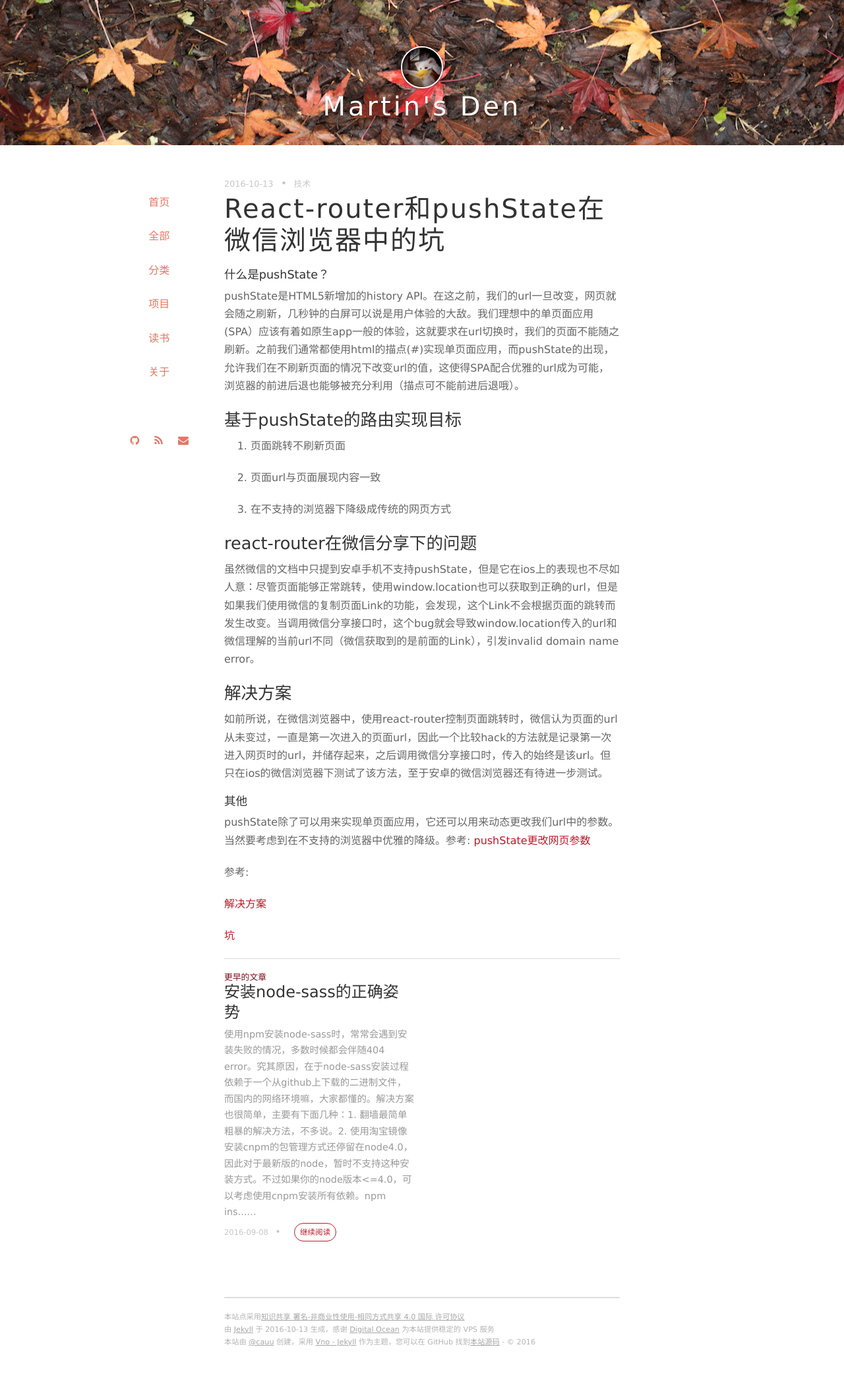
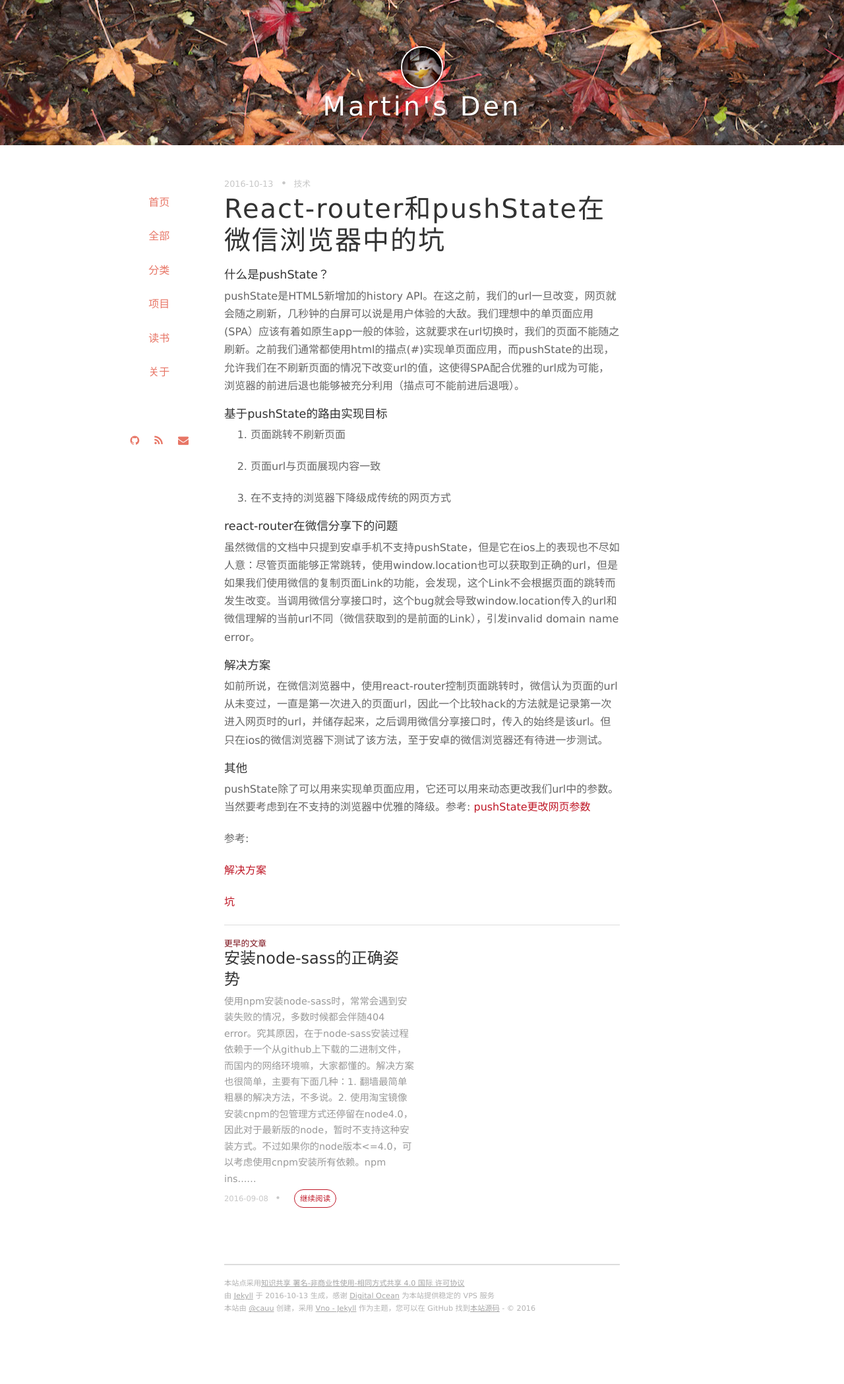
Before and after one commit to cauu/cauu.github.io, a Jekyll site: the page built from _posts/2016-10-13-React-pushState-in-wechat.md, in a window 1280 px wide. Shown: the whole page at 66% size. Built offline with Jekyll 4.4.1, drawn with Linux system fonts in a browser that asks for light colours; nearby versions of some CDN libraries; Markdown is read by kramdown in place of the engine named in the settings; comment, search, counter and statistics services are not loaded; after the commit the page ends 2046 px from its top, so only the background shows below that.

Commit message:
修改标题样式

```diff
--- a/_posts/2016-10-13-React-pushState-in-wechat.md
+++ b/_posts/2016-10-13-React-pushState-in-wechat.md
@@ -8,7 +8,7 @@ date: 2016-10-13
 
 pushState是HTML5新增加的history API。在这之前，我们的url一旦改变，网页就会随之刷新，几秒钟的白屏可以说是用户体验的大敌。我们理想中的单页面应用(SPA）应该有着如原生app一般的体验，这就要求在url切换时，我们的页面不能随之刷新。之前我们通常都使用html的描点(#)实现单页面应用，而pushState的出现，允许我们在不刷新页面的情况下改变url的值，这使得SPA配合优雅的url成为可能，浏览器的前进后退也能够被充分利用（描点可不能前进后退哦）。
 
-### 基于pushState的路由实现目标
+#### 基于pushState的路由实现目标
 
 1. 页面跳转不刷新页面
 
@@ -16,11 +16,11 @@ pushState是HTML5新增加的history API。在这之前，我们的url一旦改
 
 3. 在不支持的浏览器下降级成传统的网页方式
 
-### react-router在微信分享下的问题
+#### react-router在微信分享下的问题
 
 虽然微信的文档中只提到安卓手机不支持pushState，但是它在ios上的表现也不尽如人意：尽管页面能够正常跳转，使用window.location也可以获取到正确的url，但是如果我们使用微信的复制页面Link的功能，会发现，这个Link不会根据页面的跳转而发生改变。当调用微信分享接口时，这个bug就会导致window.location传入的url和微信理解的当前url不同（微信获取到的是前面的Link），引发invalid domain name error。
 
-### 解决方案
+#### 解决方案
 
 如前所说，在微信浏览器中，使用react-router控制页面跳转时，微信认为页面的url从未变过，一直是第一次进入的页面url，因此一个比较hack的方法就是记录第一次进入网页时的url，并储存起来，之后调用微信分享接口时，传入的始终是该url。但只在ios的微信浏览器下测试了该方法，至于安卓的微信浏览器还有待进一步测试。
 
```
